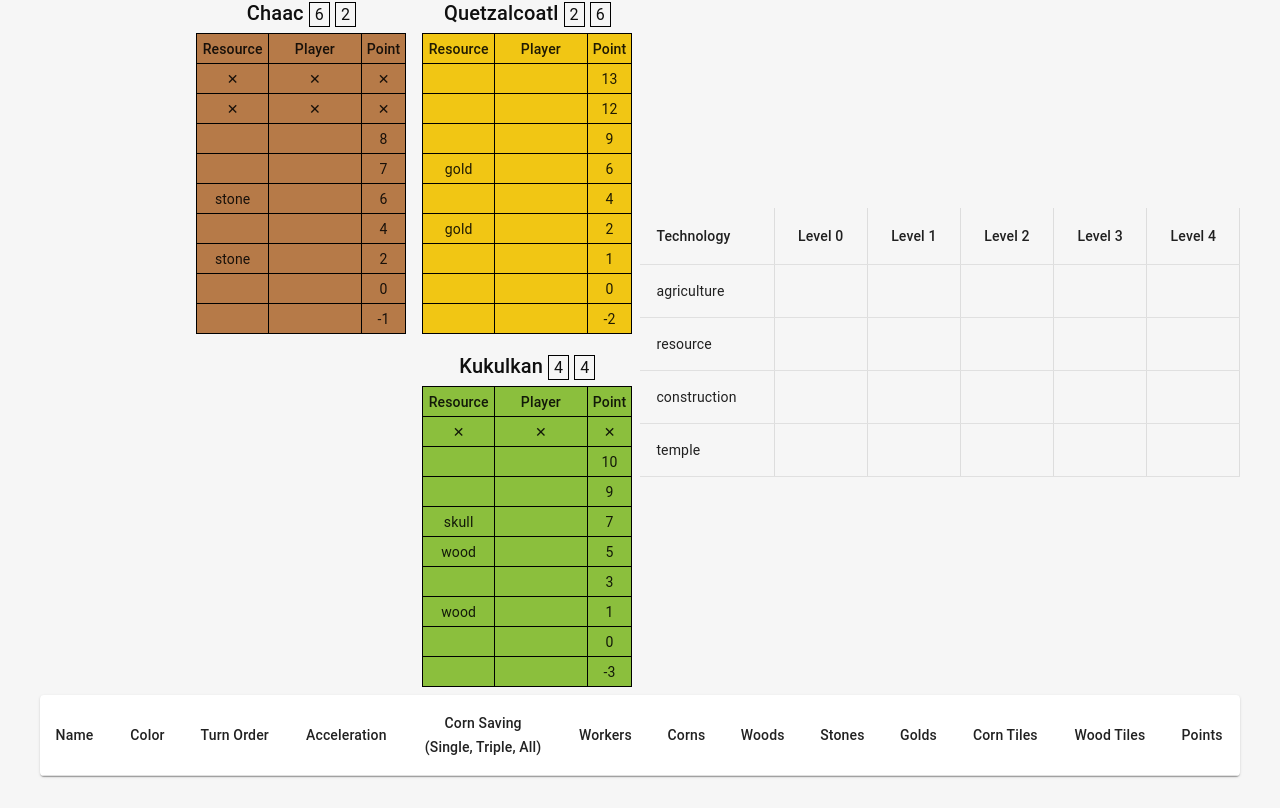
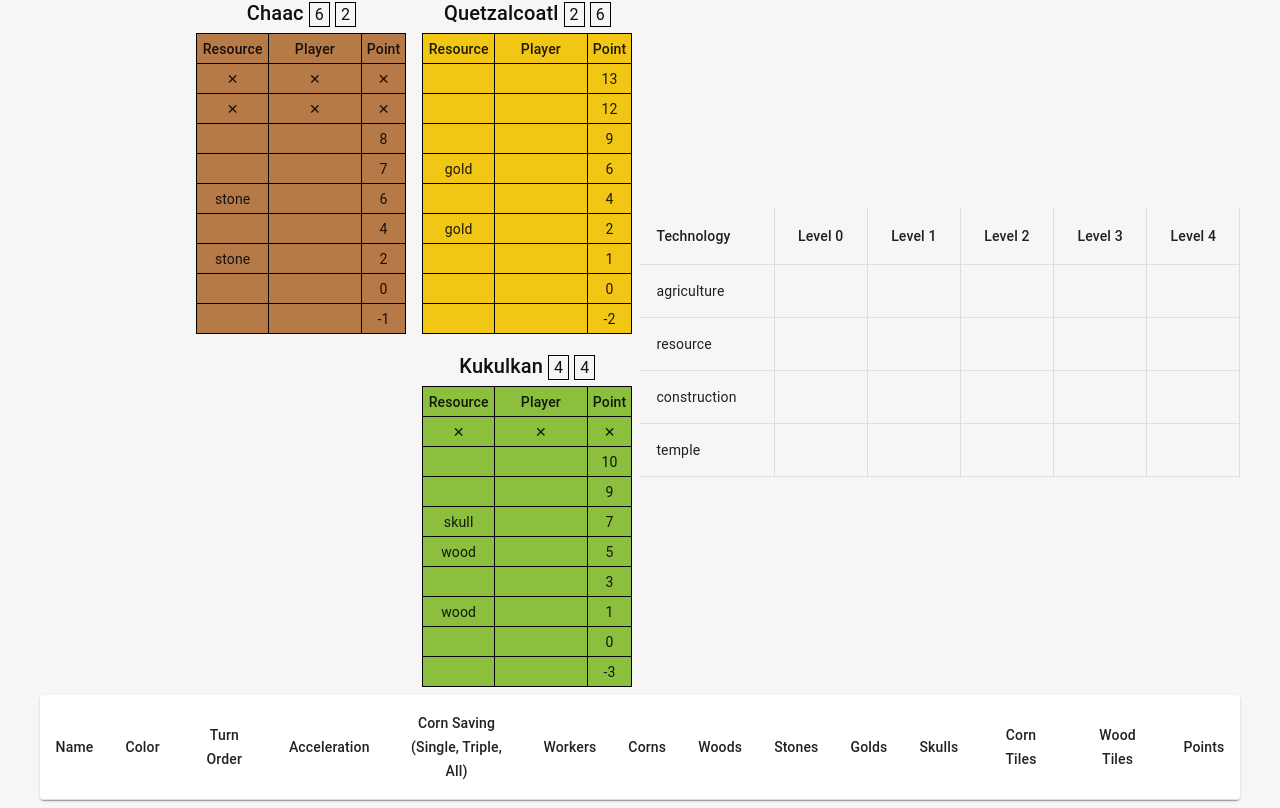
Before and after one commit to SH11235/Tzolkin, a React (Vite) app: page / in a window 1280 px wide. Shown: the part 795-1603 px from the top of the page. Before the commit the page ends 1579 px from the top, so only its background shows below. Built offline with nearby package versions, Linux system fonts and the light colour scheme.

Commit message:
fix playerのskullの数を表示

```diff
--- a/src/components/PlayerStatus.tsx
+++ b/src/components/PlayerStatus.tsx
@@ -33,6 +33,7 @@ export const PlayersTable = ({ players }: Props) => {
             <TableCell align="center">Woods</TableCell>
             <TableCell align="center">Stones</TableCell>
             <TableCell align="center">Golds</TableCell>
+            <TableCell align="center">Skulls</TableCell>
             <TableCell align="center">Corn Tiles</TableCell>
             <TableCell align="center">Wood Tiles</TableCell>
             <TableCell align="center">Points</TableCell>
@@ -64,6 +65,7 @@ export const PlayersTable = ({ players }: Props) => {
               <TableCell align="center">{player.resource.woods}</TableCell>
               <TableCell align="center">{player.resource.stones}</TableCell>
               <TableCell align="center">{player.resource.golds}</TableCell>
+              <TableCell align="center">{player.resource.skulls}</TableCell>
               <TableCell align="center">{player.corn_tiles}</TableCell>
               <TableCell align="center">{player.wood_tiles}</TableCell>
               <TableCell align="center">{player.points}</TableCell>
```
